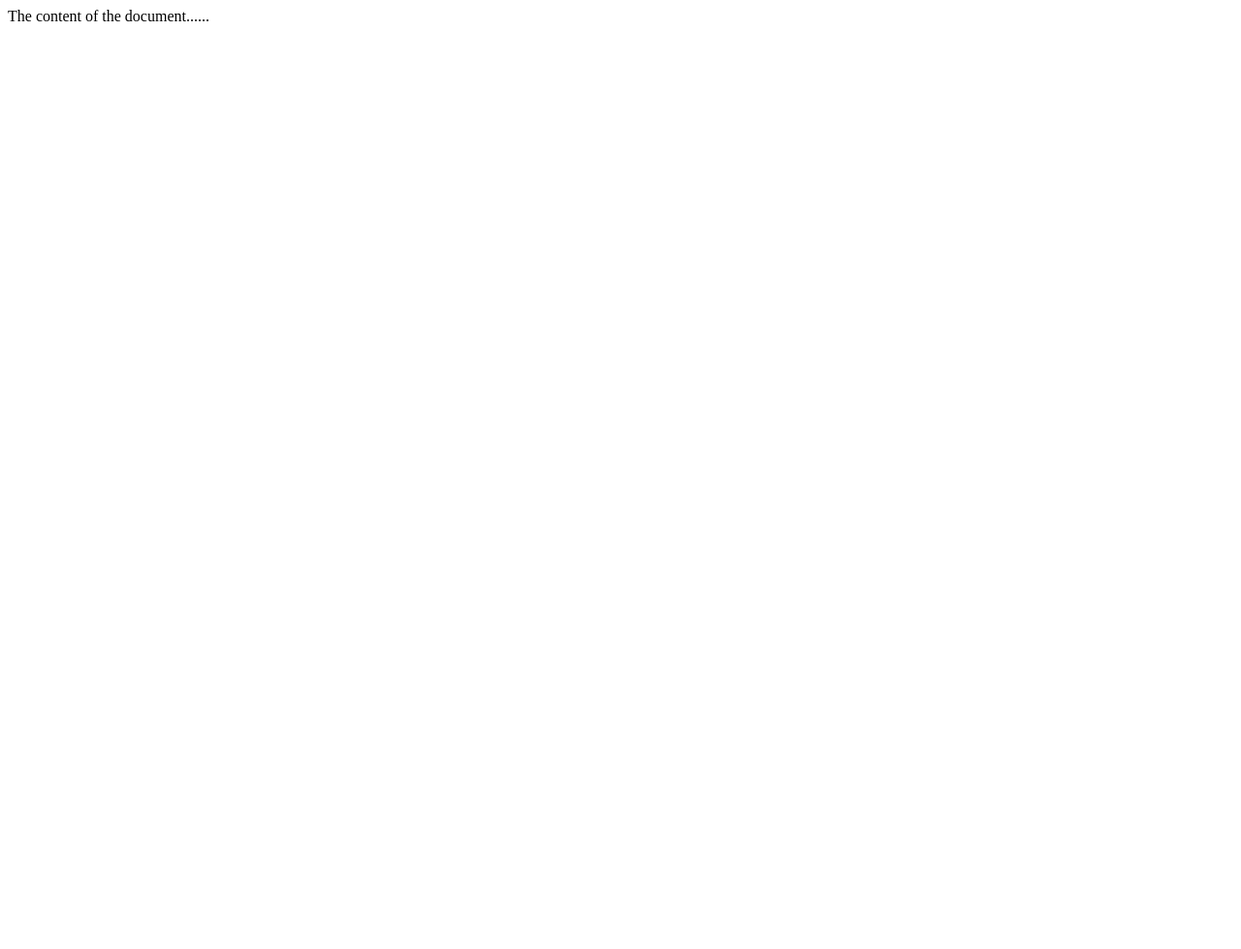
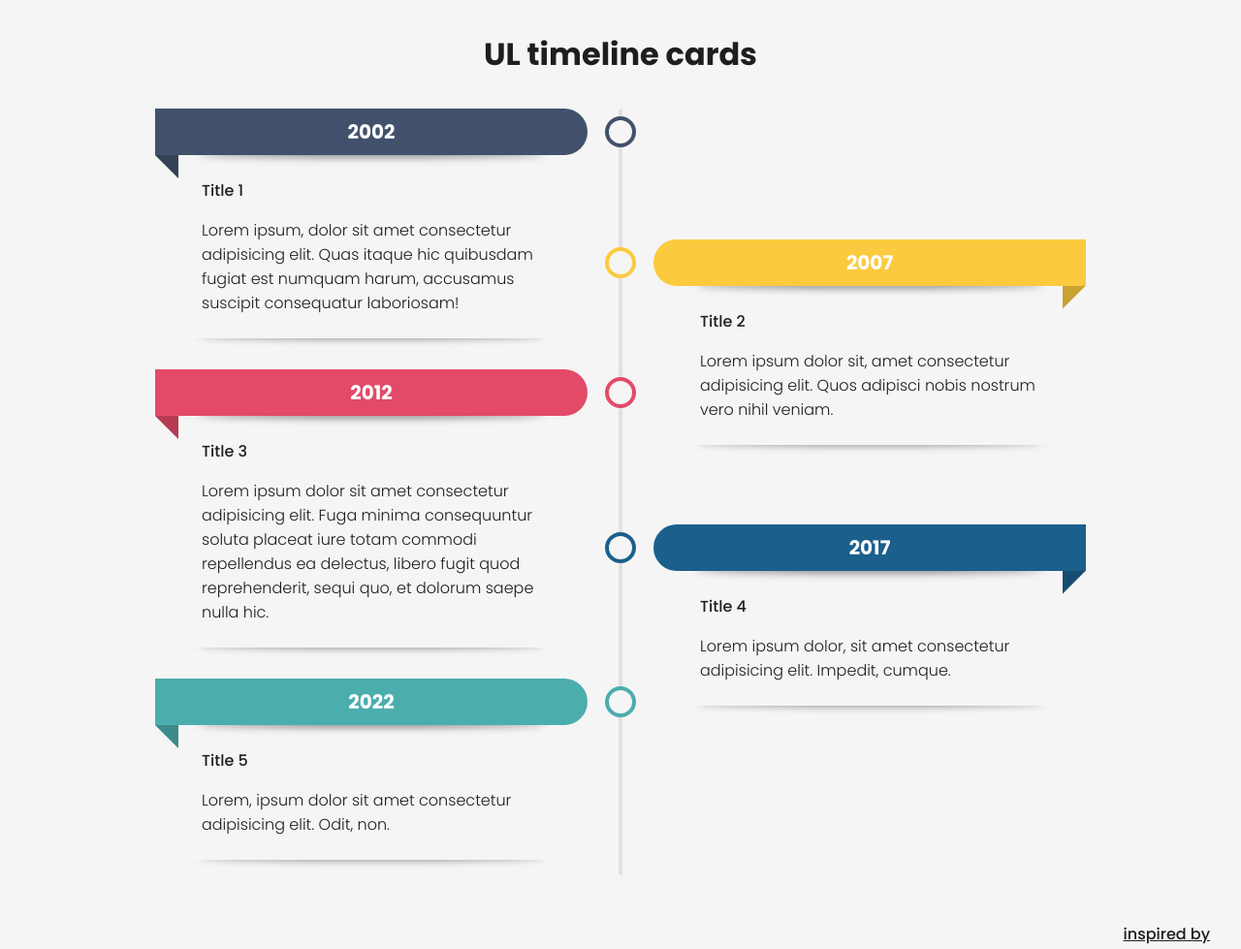
Before and after one commit to shoneyJ/shoney.github.io, a plain HTML site: page docs/index.html in a window 1280 px wide. Shown: the whole page at 97% size. Before the commit the page ends 800 px from the top, so only its background shows below. Drawn offline with Linux system fonts and the light colour scheme.

Commit message:
add time line template

```diff
--- a/docs/index.html
+++ b/docs/index.html
@@ -2,10 +2,236 @@
 <html>
 <head>
 <title>Title of the document</title>
+<style>
+    @import url("https://fonts.googleapis.com/css2?family=Poppins:wght@300;500;700&display=swap");
+
+*,
+*::before,
+*::after {
+  margin: 0;
+  padding: 0;
+  box-sizing: border-box;
+}
+
+body {
+  --color: rgba(30, 30, 30);
+  --bgColor: rgba(245, 245, 245);
+  min-height: 100vh;
+  display: grid;
+  align-content: center;
+  gap: 2rem;
+  padding: 2rem;
+  font-family: "Poppins", sans-serif;
+  color: var(--color);
+  background: var(--bgColor);
+}
+
+h1 {
+  text-align: center;
+}
+
+ul {
+  --col-gap: 2rem;
+  --row-gap: 2rem;
+  --line-w: 0.25rem;
+  display: grid;
+  grid-template-columns: var(--line-w) 1fr;
+  grid-auto-columns: max-content;
+  column-gap: var(--col-gap);
+  list-style: none;
+  width: min(60rem, 90%);
+  margin-inline: auto;
+}
+
+/* line */
+ul::before {
+  content: "";
+  grid-column: 1;
+  grid-row: 1 / span 20;
+  background: rgb(225, 225, 225);
+  border-radius: calc(var(--line-w) / 2);
+}
+
+/* columns*/
+
+/* row gaps */
+ul li:not(:last-child) {
+  margin-bottom: var(--row-gap);
+}
+
+/* card */
+ul li {
+  grid-column: 2;
+  --inlineP: 1.5rem;
+  margin-inline: var(--inlineP);
+  grid-row: span 2;
+  display: grid;
+  grid-template-rows: min-content min-content min-content;
+}
+
+/* date */
+ul li .date {
+  --dateH: 3rem;
+  height: var(--dateH);
+  margin-inline: calc(var(--inlineP) * -1);
+
+  text-align: center;
+  background-color: var(--accent-color);
+
+  color: white;
+  font-size: 1.25rem;
+  font-weight: 700;
+
+  display: grid;
+  place-content: center;
+  position: relative;
+
+  border-radius: calc(var(--dateH) / 2) 0 0 calc(var(--dateH) / 2);
+}
+
+/* date flap */
+ul li .date::before {
+  content: "";
+  width: var(--inlineP);
+  aspect-ratio: 1;
+  background: var(--accent-color);
+  background-image: linear-gradient(rgba(0, 0, 0, 0.2) 100%, transparent);
+  position: absolute;
+  top: 100%;
+
+  clip-path: polygon(0 0, 100% 0, 0 100%);
+  right: 0;
+}
+
+/* circle */
+ul li .date::after {
+  content: "";
+  position: absolute;
+  width: 2rem;
+  aspect-ratio: 1;
+  background: var(--bgColor);
+  border: 0.3rem solid var(--accent-color);
+  border-radius: 50%;
+  top: 50%;
+
+  transform: translate(50%, -50%);
+  right: calc(100% + var(--col-gap) + var(--line-w) / 2);
+}
+
+/* title descr */
+ul li .title,
+ul li .descr {
+  background: var(--bgColor);
+  position: relative;
+  padding-inline: 1.5rem;
+}
+ul li .title {
+  overflow: hidden;
+  padding-block-start: 1.5rem;
+  padding-block-end: 1rem;
+  font-weight: 500;
+}
+ul li .descr {
+  padding-block-end: 1.5rem;
+  font-weight: 300;
+}
+
+/* shadows */
+ul li .title::before,
+ul li .descr::before {
+  content: "";
+  position: absolute;
+  width: 90%;
+  height: 0.5rem;
+  background: rgba(0, 0, 0, 0.5);
+  left: 50%;
+  border-radius: 50%;
+  filter: blur(4px);
+  transform: translate(-50%, 50%);
+}
+ul li .title::before {
+  bottom: calc(100% + 0.125rem);
+}
+
+ul li .descr::before {
+  z-index: -1;
+  bottom: 0.25rem;
+}
+
+@media (min-width: 40rem) {
+  ul {
+    grid-template-columns: 1fr var(--line-w) 1fr;
+  }
+  ul::before {
+    grid-column: 2;
+  }
+  ul li:nth-child(odd) {
+    grid-column: 1;
+  }
+  ul li:nth-child(even) {
+    grid-column: 3;
+  }
+
+  /* start second card */
+  ul li:nth-child(2) {
+    grid-row: 2/4;
+  }
+
+  ul li:nth-child(odd) .date::before {
+    clip-path: polygon(0 0, 100% 0, 100% 100%);
+    left: 0;
+  }
+
+  ul li:nth-child(odd) .date::after {
+    transform: translate(-50%, -50%);
+    left: calc(100% + var(--col-gap) + var(--line-w) / 2);
+  }
+  ul li:nth-child(odd) .date {
+    border-radius: 0 calc(var(--dateH) / 2) calc(var(--dateH) / 2) 0;
+  }
+}
+
+.credits {
+  margin-top: 1rem;
+  text-align: right;
+}
+.credits a {
+  color: var(--color);
+}
+
+</style>
 </head>
 
 <body>
-The content of the document......
+    <h1>UL timeline cards</h1>
+    <ul>
+        <li style="--accent-color:#41516C">
+            <div class="date">2002</div>
+            <div class="title">Title 1</div>
+            <div class="descr">Lorem ipsum, dolor sit amet consectetur adipisicing elit. Quas itaque hic quibusdam fugiat est numquam harum, accusamus suscipit consequatur laboriosam!</div>
+        </li>
+        <li style="--accent-color:#FBCA3E">
+            <div class="date">2007</div>
+            <div class="title">Title 2</div>
+            <div class="descr">Lorem ipsum dolor sit, amet consectetur adipisicing elit. Quos adipisci nobis nostrum vero nihil veniam.</div>
+        </li>
+        <li style="--accent-color:#E24A68">
+            <div class="date">2012</div>
+            <div class="title">Title 3</div>
+            <div class="descr">Lorem ipsum dolor sit amet consectetur adipisicing elit. Fuga minima consequuntur soluta placeat iure totam commodi repellendus ea delectus, libero fugit quod reprehenderit, sequi quo, et dolorum saepe nulla hic.</div>
+        </li>
+        <li style="--accent-color:#1B5F8C">
+            <div class="date">2017</div>
+            <div class="title">Title 4</div>
+            <div class="descr">Lorem ipsum dolor, sit amet consectetur adipisicing elit. Impedit, cumque.</div>
+        </li>
+        <li style="--accent-color:#4CADAD">
+            <div class="date">2022</div>
+            <div class="title">Title 5</div>
+            <div class="descr">Lorem, ipsum dolor sit amet consectetur adipisicing elit. Odit, non.</div>
+        </li>
+    </ul>
+    <div class="credits"><a target="_blank" href="https://www.freepik.com/free-vector/infographic-template-with-yearly-info_1252895.htm">inspired by</a></div>
 </body>
 
 </html>
```
